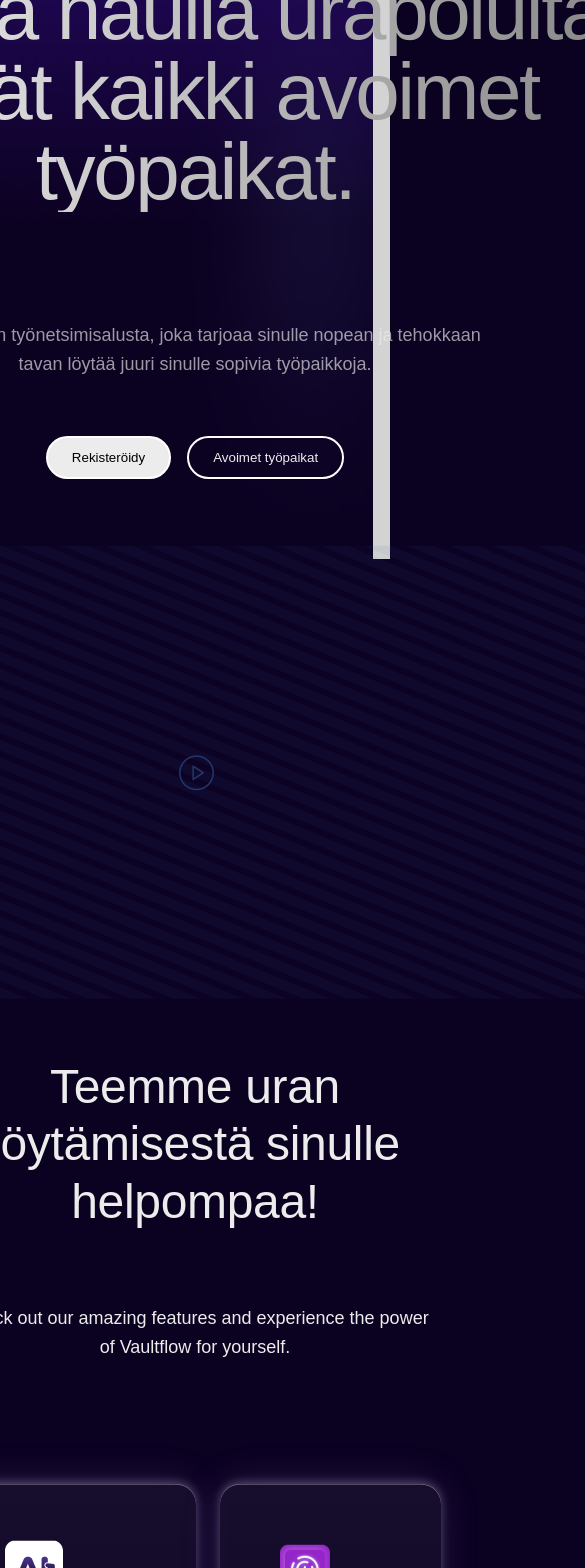
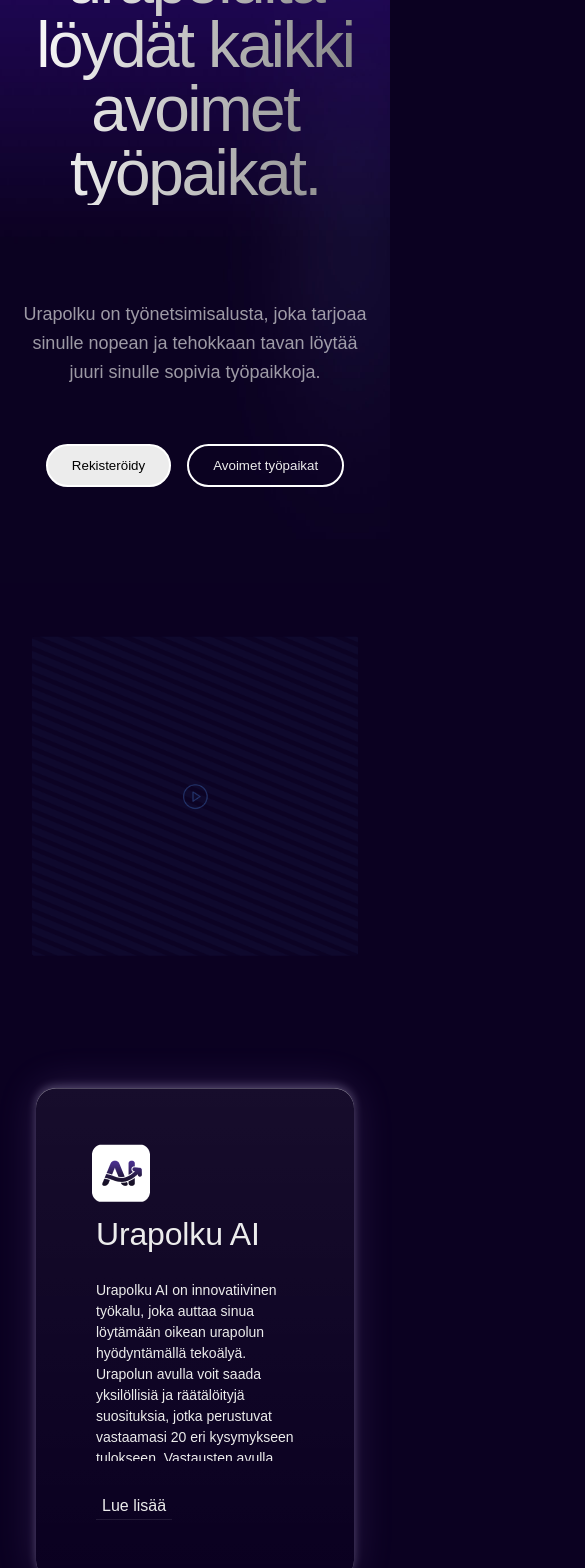
Before and after one commit to Urapolku-fi/Urapolku.fi-Virallinen, a React (Create React App) app in the folder frontend/: page / in a window 390 px wide. Shown: the part 432-2000 px from the top of the page, 585 px wide, since content can reach past the window. Built offline with nearby package versions, Linux system fonts and the light colour scheme.

Commit message:
home page mobile view done

```diff
--- a/frontend/src/components/css/home.css
+++ b/frontend/src/components/css/home.css
@@ -126,7 +126,6 @@ body {
     gap: 80px;
     align-self: stretch;
     background-image: url(../pictures/gradient-image.jpg);
-    background-position: -37.404px -3.244px;
     background-size: 105.195% 101.71%;
     background-repeat: no-repeat;
     background-color: lightgray;
@@ -713,7 +712,14 @@ body {
     }
   }
 
-@media screen and (max-width: 600px) {
+@media screen and (max-width: 700px) {
+  .Small-container,
+  .navbar-container,
+  .Paragraph-wrapper,
+  #Content {
+    width: 100%;
+  }
+
   .navbar-menu {
     display: none;
   }
@@ -724,7 +730,6 @@ body {
   }
 
   .navbar-container {
-    width: 100%;
     padding: 2rem;
   }
 
@@ -733,4 +738,60 @@ body {
     display: flex;
     justify-content: space-between;
   }
+
+  #Hero-stack {
+    padding: 2rem 1rem 6rem 1rem;
+  }
+
+  .Content h1 {
+    font-size: 4rem;
+  }
+
+  #Middle-section {
+    display: none;
+  }
+
+  .Middle-section-columns {
+    padding: 5rem 1rem;
+    flex-direction: column;
+    width: unset;
+  }
+
+  .Middle-section-column {
+    width: unset;
+    height: unset;
+  }
+
+  .Middle-section-card-content {
+    height: 100%;
+    overflow: hidden;
+  }
+
+  #Lower-container {
+    margin: 2rem;
+  }
+
+  #Lower-container,
+  .Lower-container-content,
+  .Lower-container-content p,
+  .Footer-container, .Video {
+    width: unset;
+  }
+
+  .Video {
+    height: 20rem;
+    padding: 2rem;
+    border-radius: 7rem;
+    overflow: hidden;
+  }
+
+  .Video img {
+    width: 100%;
+    height: 100%;
+    object-fit: cover;
+  }
+
+  .Footer-3columns {
+    flex-direction: column;
+  }
 }
--- a/frontend/src/components/pages/public/home.js
+++ b/frontend/src/components/pages/public/home.js
@@ -36,14 +36,14 @@ function Home() {
                         </div>
                     </div>
                     <div class="navbar-menu">
-                        <li><a href="#">Avoimet Työpaikat</a></li>
-                        <li><a href="#">Jätä työpaikka ilmoitus</a></li>
-                        <li><a href="#">Suosikit</a></li>
+                        <li><a href="/">Avoimet Työpaikat</a></li>
+                        <li><a href="/">Jätä työpaikka ilmoitus</a></li>
+                        <li><a href="/">Suosikit</a></li>
                         <button class="Register">Rekisteröidy</button>
                         <button class="Login">Kirjaudu</button>
                     </div>
                     <div className="menu-icon">
-                        <img src={MenuIcon} />
+                        <img alt="burger icon" src={MenuIcon} />
                     </div>
                 </div>
             </div>
@@ -169,7 +169,6 @@ function Home() {
                                 <h2>Urapolku</h2>
                             </div>
                         </div>
-
                     </div>
                 </div>
             </div>
```
